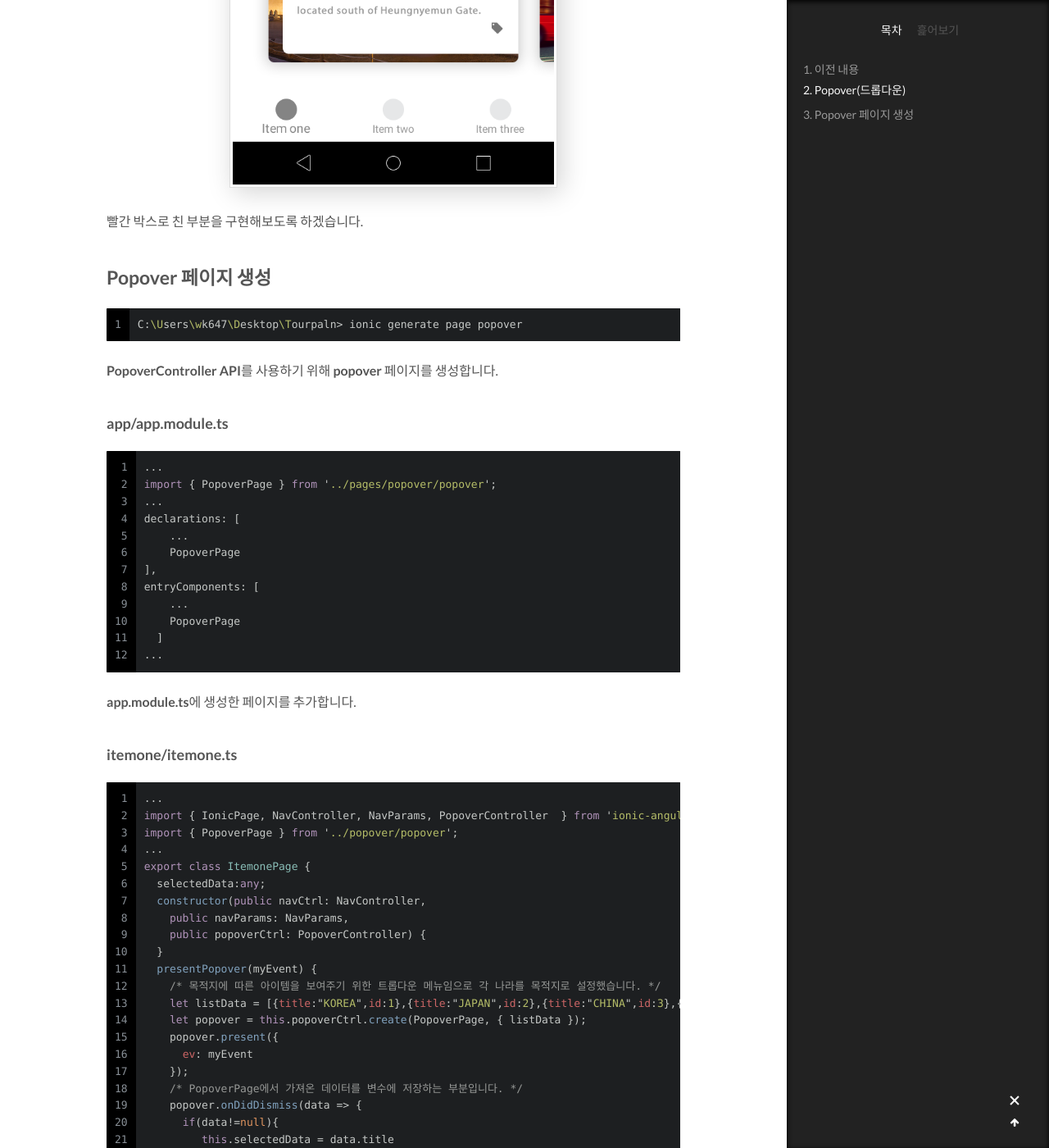
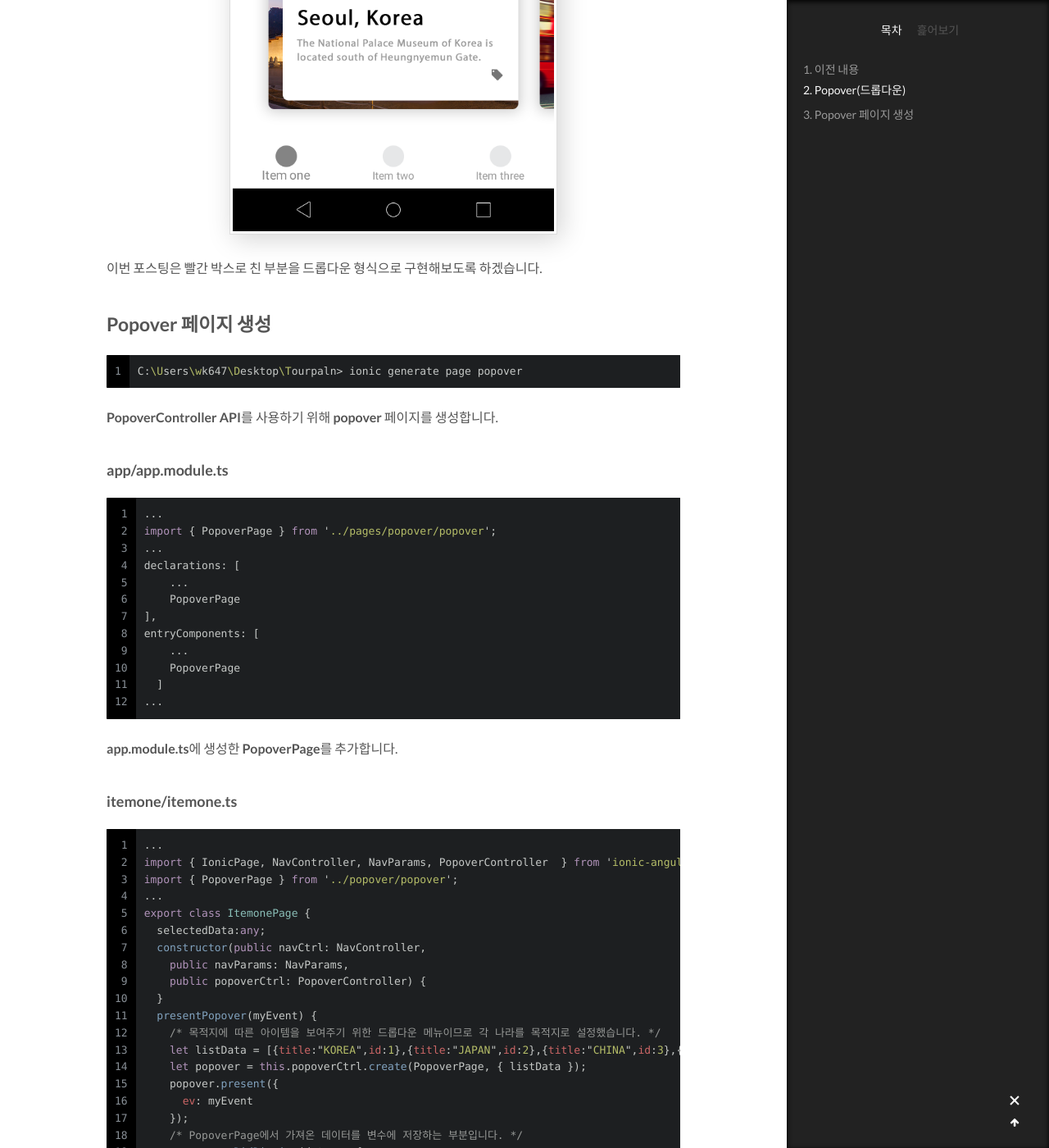
Before and after one commit to wkddnjset/wkddnjset.github.io, a Jekyll site: the page built from _posts/2018-02-09-ionic-3-앱-개발-(드롭다운)-[여행플랜].md, in a window 1280 px wide and 1400 px high, scrolled down 1736 px. Shown: the whole window at 82% size. Built offline with Jekyll 4.4.1, drawn with Linux system fonts in a browser that asks for light colours; comment, search, counter and statistics services are not loaded; some of the changed text lies outside the part shown.

Commit message:
2018-02-11

```diff
--- a/_posts/2018-02-09-ionic-3-앱-개발-(드롭다운)-[여행플랜].md
+++ b/_posts/2018-02-09-ionic-3-앱-개발-(드롭다운)-[여행플랜].md
@@ -17,11 +17,13 @@ tags: ionic, app, develop, frontend
 
 ![result-02](https://raw.githubusercontent.com/wkddnjset/wkddnjset.github.io/master/_posts/images/2018-02-07/result_02.gif)
 
+저번 포스팅에는 애니메이션 부분을 구현해 보았습니다.
+
 ## Popover(드롭다운)
 
 ![Popover-01](https://raw.githubusercontent.com/wkddnjset/wkddnjset.github.io/master/_posts/images/2018-02-09/dropdown_01.png){: width="400px"}
 
-빨간 박스로 친 부분을 구현해보도록 하겠습니다.
+이번 포스팅은 빨간 박스로 친 부분을 드롭다운 형식으로 구현해보도록 하겠습니다.
 
 ## Popover 페이지 생성
 
@@ -48,7 +50,7 @@ entryComponents: [
 ...
 {% endhighlight %}
 
-**app.module.ts**에 생성한 페이지를 추가합니다.
+**app.module.ts**에 생성한 **PopoverPage**를 추가합니다.
 
 ### itemone/itemone.ts
 
@@ -64,7 +66,7 @@ export class ItemonePage {
     public popoverCtrl: PopoverController) {
   }
   presentPopover(myEvent) {
-    /* 목적지에 따른 아이템을 보여주기 위한 트롭다운 메뉴임으로 각 나라를 목적지로 설정했습니다. */
+    /* 목적지에 따른 아이템을 보여주기 위한 드롭다운 메뉴이므로 각 나라를 목적지로 설정했습니다. */
     let listData = [{title:"KOREA",id:1},{title:"JAPAN",id:2},{title:"CHINA",id:3},{title:"UNITESTATE",id:4}]
     let popover = this.popoverCtrl.create(PopoverPage, { listData });
     popover.present({
@@ -112,6 +114,8 @@ export class PopoverPage {
   }
 }
 {% endhighlight %}
+
+**NavParams**로 ListData를 받고, **ViewController**를 사용해 Data를 넘깁니다.
 
 ### popover/popover.html
 
```
Also changed, not shown: other parts of _posts/2018-02-09-ionic-3-앱-개발-(드롭다운)-[여행플랜].md (+1 -1 lines), _posts/2018-02-11-ionic-3-앱-개발-(슬라이드)-[여행플랜].md (added, +19 -0 lines).
